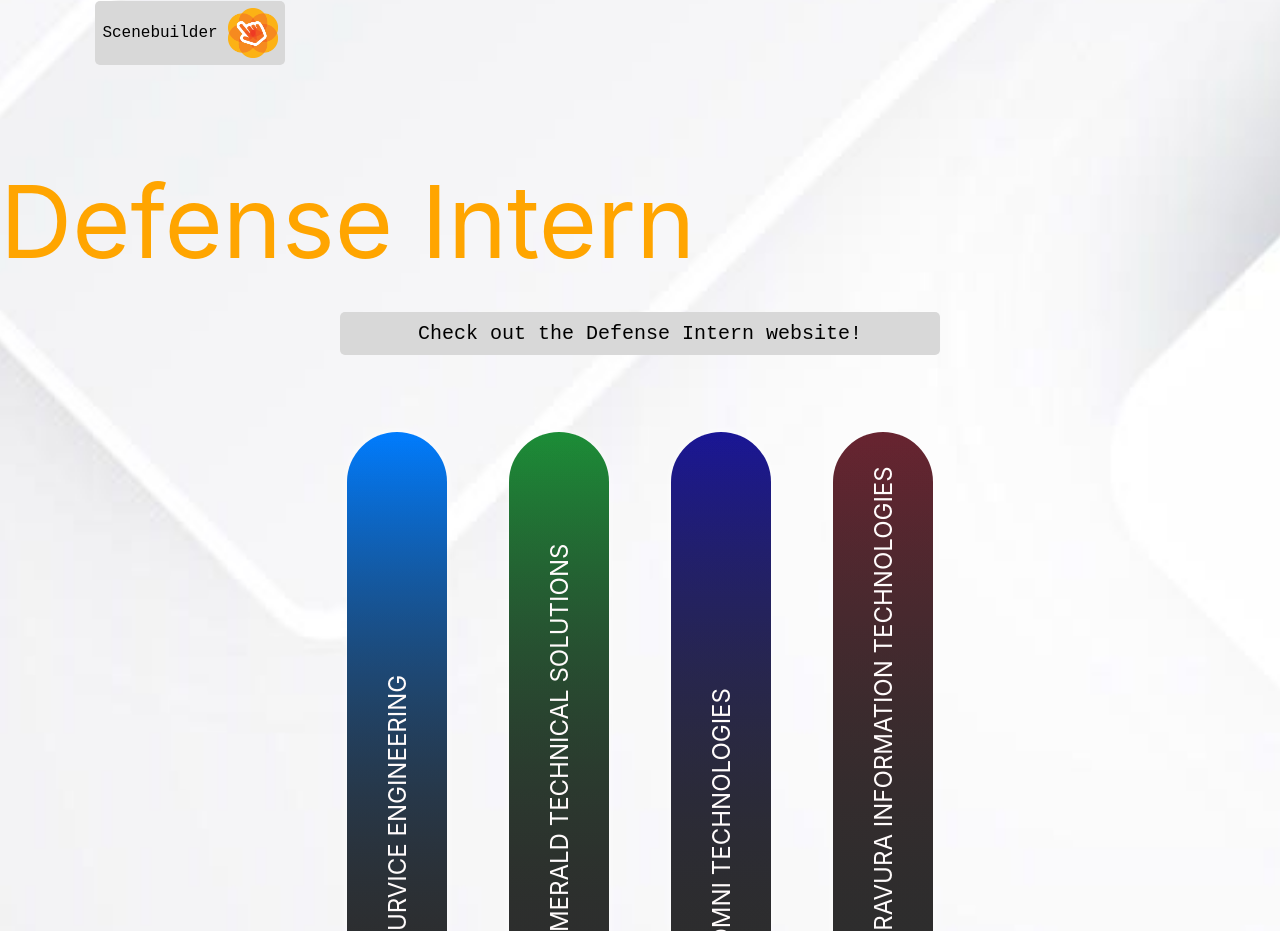
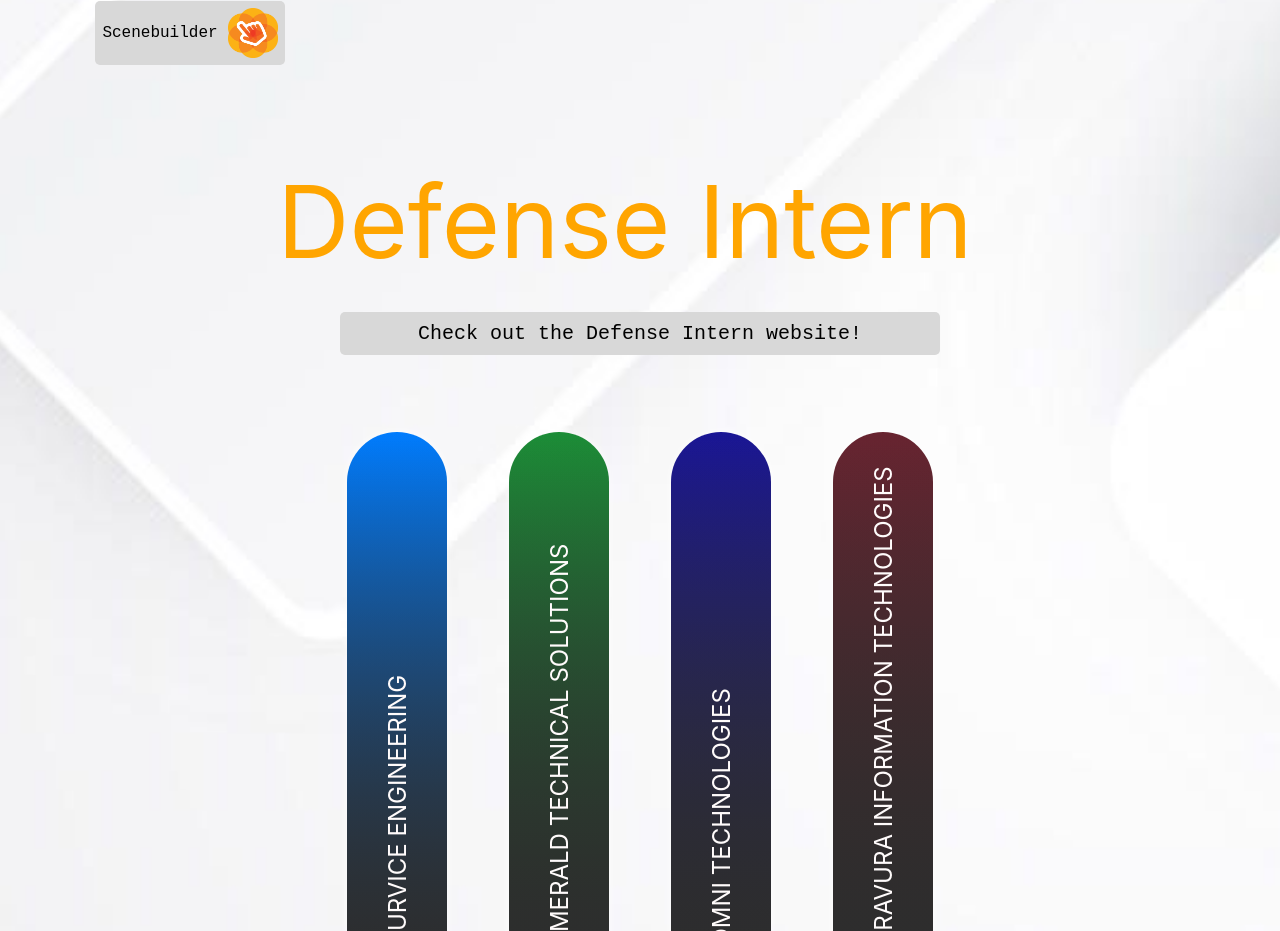
Before and after one commit to karamdeep1/WebsitePortfolio, a React (Create React App) app: page / in a window 1280 px wide. Shown: the part 3069-4000 px from the top of the page. Built offline with nearby package versions, Linux system fonts and the light colour scheme; the HTML template or start-up script is replaced by a standard one.

Commit message:
Adjusting CSS

```diff
--- a/src/App.css
+++ b/src/App.css
@@ -408,6 +408,9 @@ html{
 .DefenseIntern{
   display: flex;
   flex-direction: column;
+
+  justify-content: center;
+  align-items: center;
 }
 
 
```
